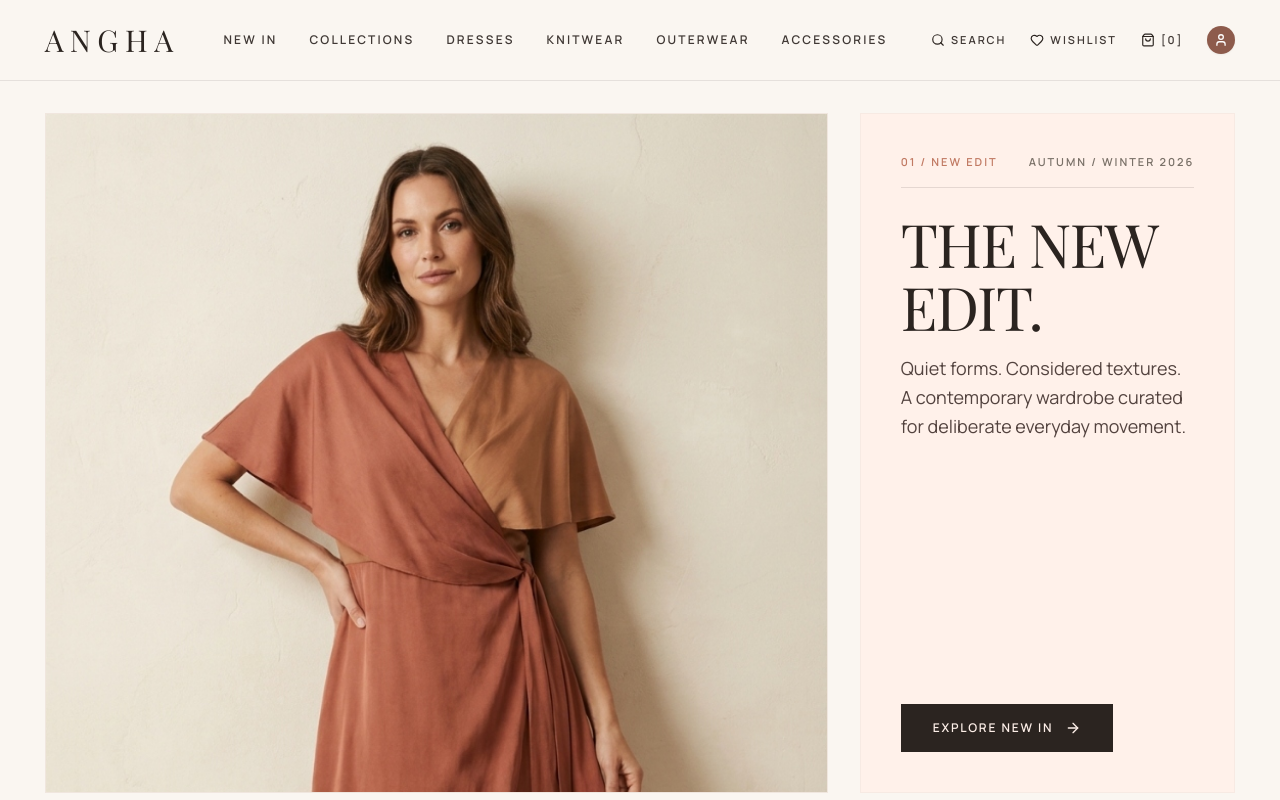
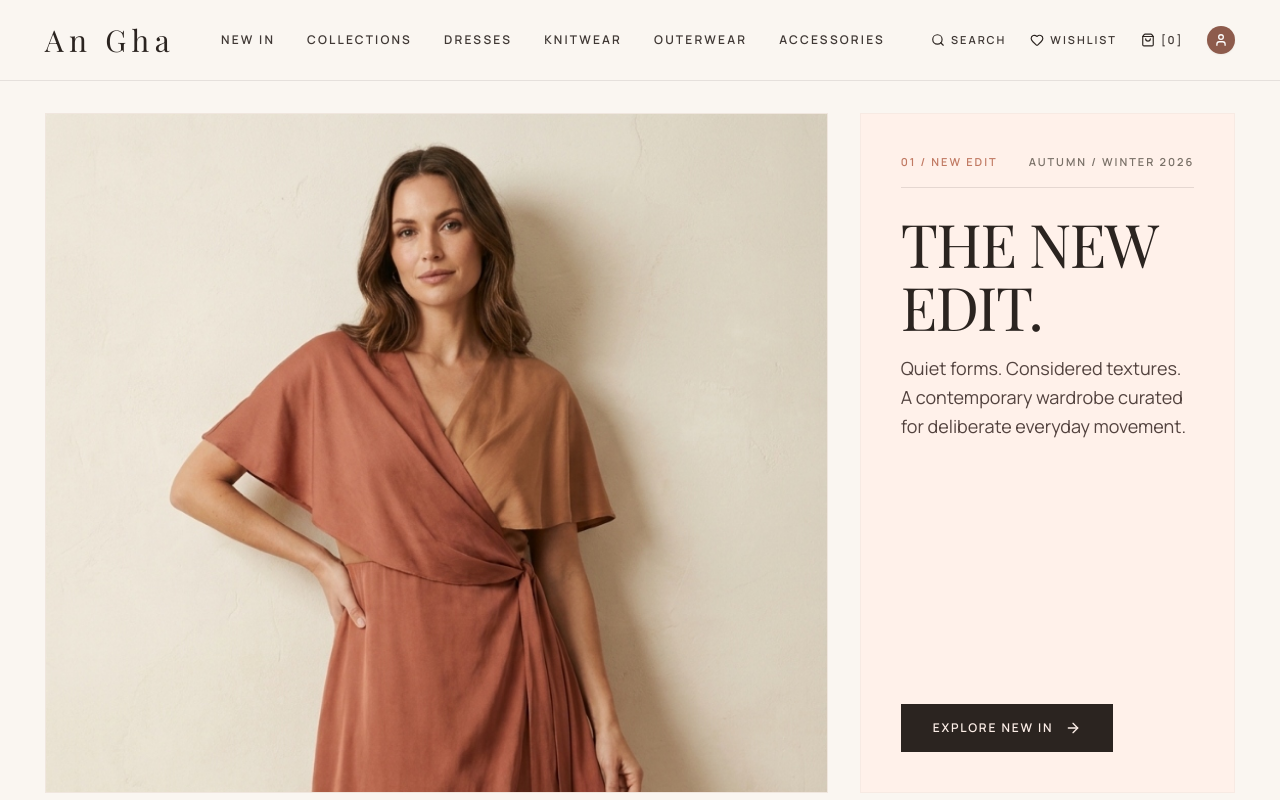
Before and after one commit to KPadarsh/an-gha-fashion-store, a Next.js app: page / in a window 1280 px wide. Shown: the top 800 px of the page. Built offline with nearby package versions, Linux system fonts and the light colour scheme; a web font is replaced by a local one.

Commit message:
chore: update logo and brand name to An Gha

```diff
--- a/src/app/layout.tsx
+++ b/src/app/layout.tsx
@@ -17,7 +17,7 @@ const manrope = Manrope({
 });
 
 export const metadata: Metadata = {
-  title: "ANGHA — A Fashion Catalogue in Motion",
+  title: "An Gha — A Fashion Catalogue in Motion",
   description: "A contemporary archival maison synthesizing architectural precision with tactile materiality.",
 };
 
--- a/src/components/home/NewsletterSection.tsx
+++ b/src/components/home/NewsletterSection.tsx
@@ -30,7 +30,7 @@ export function NewsletterSection() {
 
           {/* Body Narrative */}
           <p className="font-sans text-sm sm:text-base text-surface-variant/80 max-w-md mx-auto leading-relaxed">
-            New collections, selected pieces, and occasional archival notes from ANGHA.
+            New collections, selected pieces, and occasional archival notes from An Gha.
           </p>
 
           {/* Form / Confirmation */}
--- a/src/components/layout/Footer.tsx
+++ b/src/components/layout/Footer.tsx
@@ -9,8 +9,8 @@ export function Footer() {
         <div className="grid grid-cols-2 md:grid-cols-12 gap-8 lg:gap-12 pb-8 sm:pb-12 lg:pb-16 border-b border-surface-dim/15">
           {/* Brand Column (Mobile: col-span-2, Desktop: col-span-5) */}
           <div className="col-span-2 md:col-span-5 pr-0 lg:pr-12">
-            <span className="font-serif text-2xl sm:text-3xl uppercase tracking-[0.22em] text-inverse-on-surface block mb-2 font-normal">
-              ANGHA
+            <span className="font-serif text-2xl sm:text-3xl tracking-[0.18em] text-inverse-on-surface block mb-2 font-normal">
+              An Gha
             </span>
             <p className="font-serif italic text-base sm:text-lg lg:text-xl text-surface-variant/80 font-normal leading-relaxed mb-3 sm:mb-4">
               “A fashion catalogue in motion.”
@@ -91,7 +91,7 @@ export function Footer() {
 
         {/* Sub-Footer Legal / Attribution Row */}
         <div className="flex flex-col sm:flex-row items-center justify-between gap-4 pt-6 sm:pt-8 text-surface-variant/50 text-[10px] sm:text-[11px] font-sans tracking-widest uppercase">
-          <p>© {new Date().getFullYear()} ANGHA MAISON. ALL RIGHTS RESERVED.</p>
+          <p>© {new Date().getFullYear()} AN GHA MAISON. ALL RIGHTS RESERVED.</p>
           <div className="flex items-center gap-4 sm:gap-6">
             <Link href="/legal/privacy" className="hover:text-inverse-on-surface transition-colors">
               PRIVACY
--- a/src/components/navigation/Header.tsx
+++ b/src/components/navigation/Header.tsx
@@ -16,14 +16,14 @@ export function Header() {
       {/* Main Single-Row Navigation Bar */}
       <div className="angha-container">
         <div className="flex items-center justify-between h-16 sm:h-20 gap-4 lg:gap-8">
-          {/* Left: Brand Wordmark */}
+          {/* Left: Brand Wordmark "An Gha" */}
           <div className="shrink-0 flex items-center">
             <Link
               href="/"
-              className="font-serif text-2xl lg:text-3xl font-normal tracking-[0.22em] uppercase text-on-surface hover:opacity-90 transition-opacity focus-visible:outline-none"
-              aria-label="ANGHA Home"
+              className="font-serif text-2xl lg:text-3xl font-normal tracking-[0.18em] text-on-surface hover:opacity-90 transition-opacity focus-visible:outline-none"
+              aria-label="An Gha Home"
             >
-              ANGHA
+              An Gha
             </Link>
           </div>
 
```
